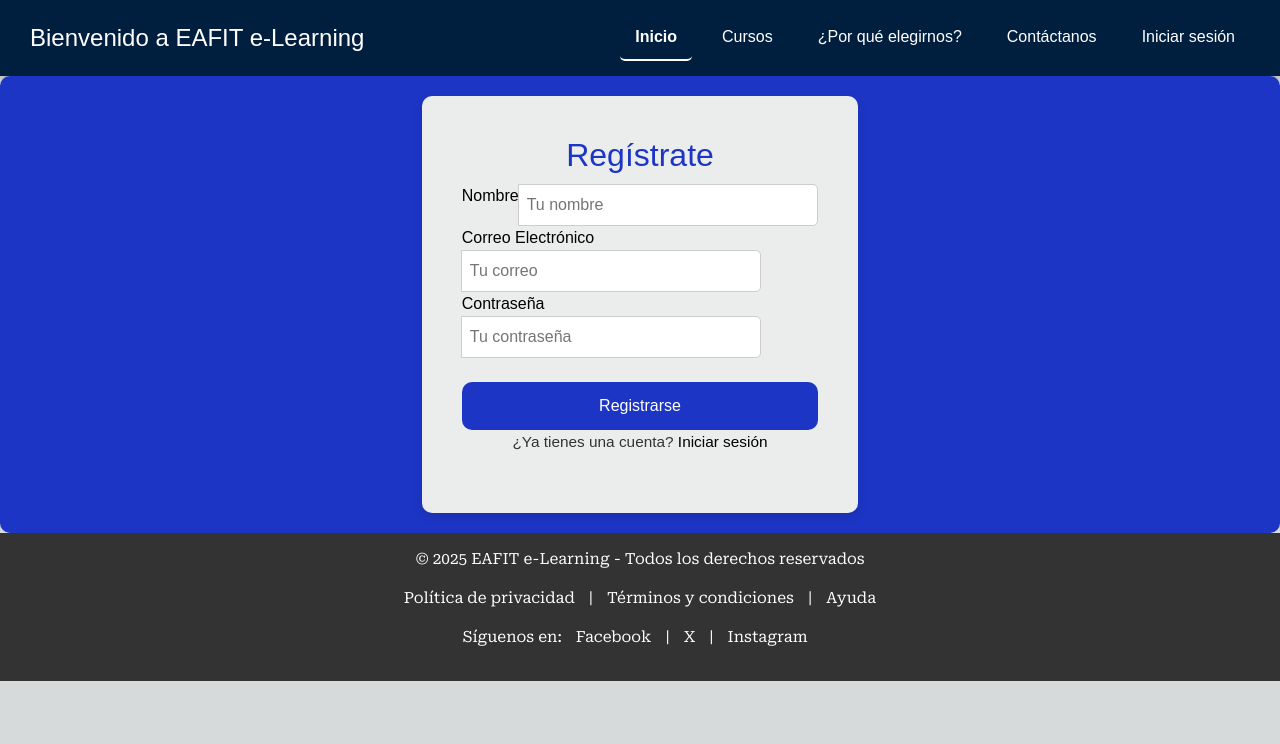
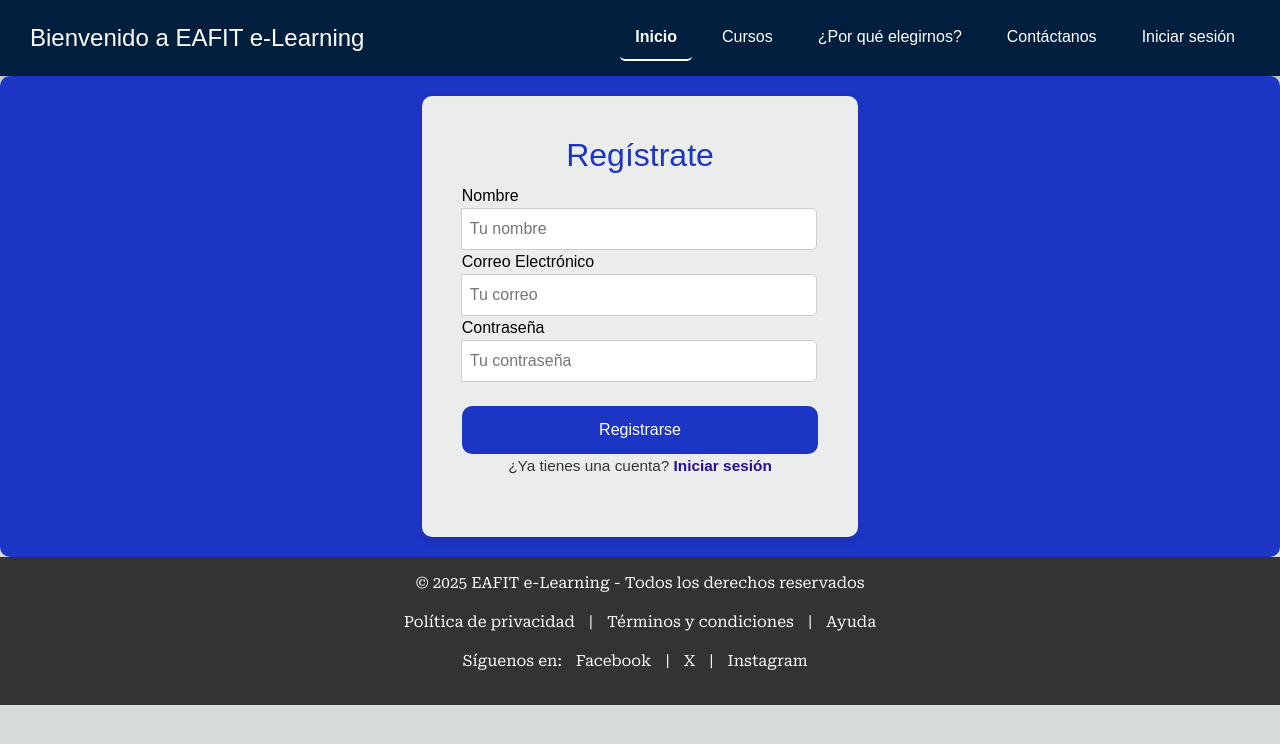
Before and after one commit to rebenew/frontendOmegaCursos, an Angular app: page /signup in a window 1280 px wide. Shown: the top 744 px of the page. Built offline with nearby package versions, Linux system fonts and the light colour scheme.

Commit message:
Enhance signup page styling and input field dimensions

```diff
--- a/src/app/Pages/signup-page/signup-page.component.scss
+++ b/src/app/Pages/signup-page/signup-page.component.scss
@@ -26,6 +26,7 @@ body {
     padding: 20px;
     border-radius: $border-radius;
 }
+
 
 .signup-box {
     background: $background-color;
@@ -58,7 +59,7 @@ body {
 
         .input-group input {
             width: 100%;
-            max-width: 300px;
+            max-width: 400px;
             padding: 8px;
             border: 1px solid #ccc;
             border-radius: 5px;
@@ -86,6 +87,16 @@ body {
         color: #666;
     }
 
+    .login-link {
+        a {
+            color: #280e99; // Color inicial del enlace
+            font-weight: bold;
 
+            &:hover {
+                color: #5314e6; // Cambia de color al pasar el mouse
+                text-decoration: underline; // Agrega subrayado en hover
+            }
+        }
+    }
 
 }
```
